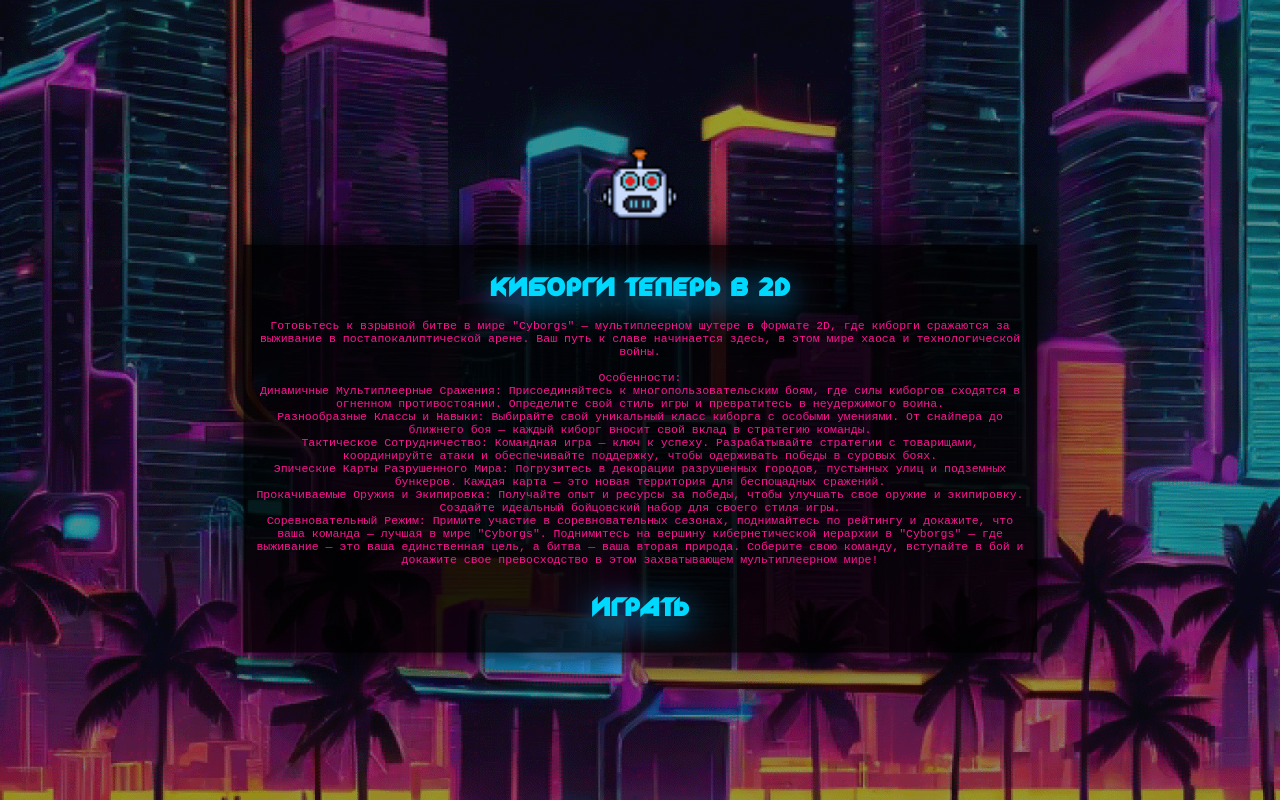
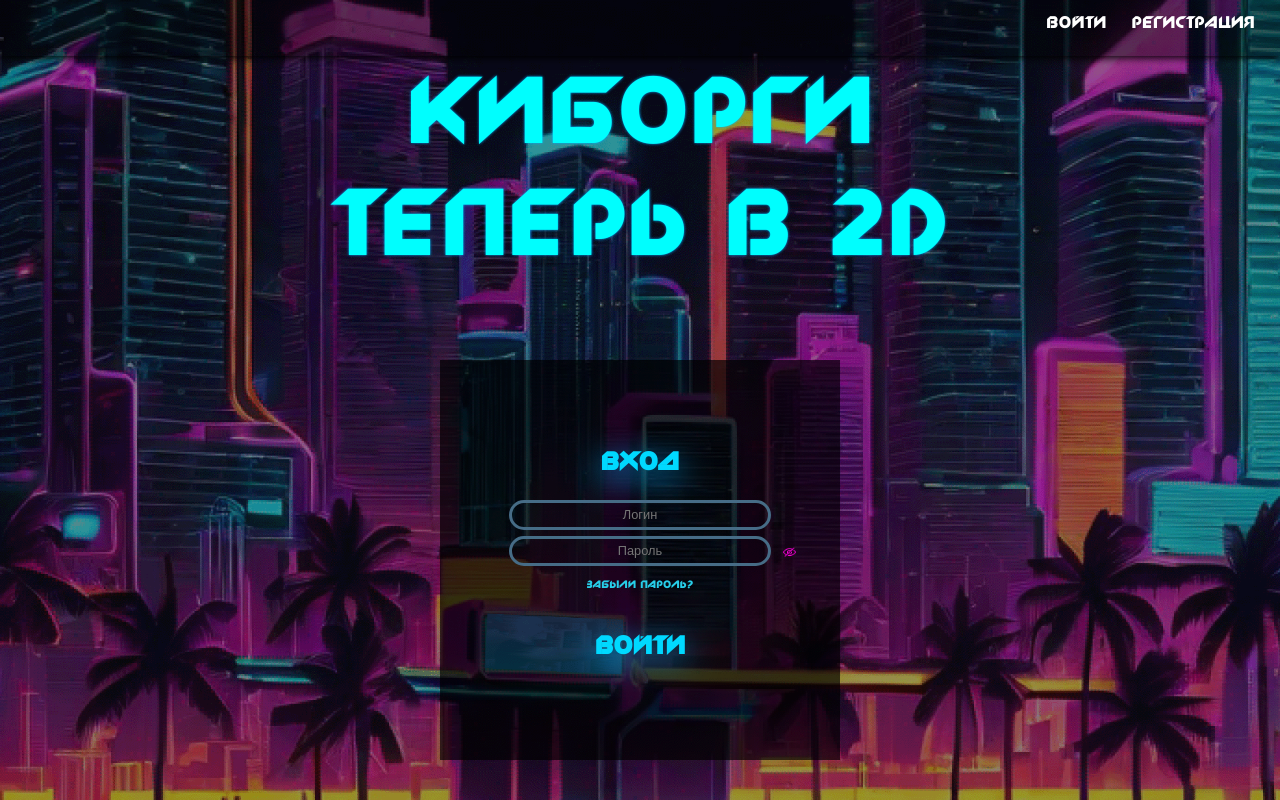
Before and after one commit to dargven/Cyborgs, a React (Create React App) app in the folder client/: page / in a window 1280 px wide. Built offline with nearby package versions, Linux system fonts and the light colour scheme.

Commit message:
Revert "Перезагрузка страницы"
This reverts commit 4b7dcd6c2d6d26081cdda8cca435bd680dead46d.

```diff
--- a/client/src/App.tsx
+++ b/client/src/App.tsx
@@ -14,15 +14,6 @@ import StartPage from "./routes/StartPage";
 export const StoreContext = React.createContext<Store>(null!);
 export const ServerContext = React.createContext<Server>(null!);
 
-if (window.performance) {
-    console.log("Perfomance not supported");
-}
-if (performance.navigation.type == 1) {
-    console.log( "Страница перезагружена" );
-} else {
-    console.log( "Страница не перезагружена");
-}
-
 const App: React.FC = () => {
     const store = new Store();
     const server = new Server(HOST, store);
@@ -34,8 +25,8 @@ const App: React.FC = () => {
                         {store.isAuth() ? (
                             <Route path="" element={<MainPage/>}/>
                         ) : (
-                            <Route path="" element={<StartPage />} /> //Откомментировать когда будем показывать трусову
-                            //<Route path="" element={<LoginPage/>}/>
+                            // <Route path="" element={<StartPage />} /> //Откомментировать когда будем показывать трусову
+                            <Route path="" element={<LoginPage/>}/>
                         )}
                         <Route path="/PaswordRecovery" element={<PasswordRecovery/>}/>
                         <Route path="/StartPage" element={<StartPage/>}
--- a/client/src/modules/Store/Store.ts
+++ b/client/src/modules/Store/Store.ts
@@ -11,6 +11,10 @@ export class Store {
         this.user.token = token;
     }
 
+    getUser() {
+        return this.user;
+    }
+
     isAuth(): boolean {
         return this.user.isAuth;
     }
```
